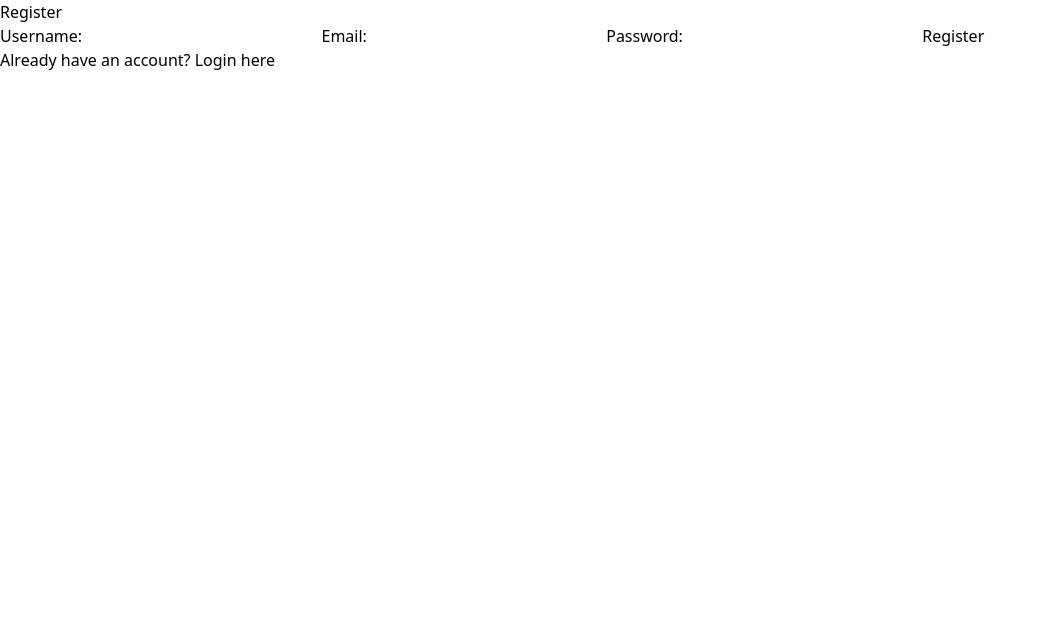
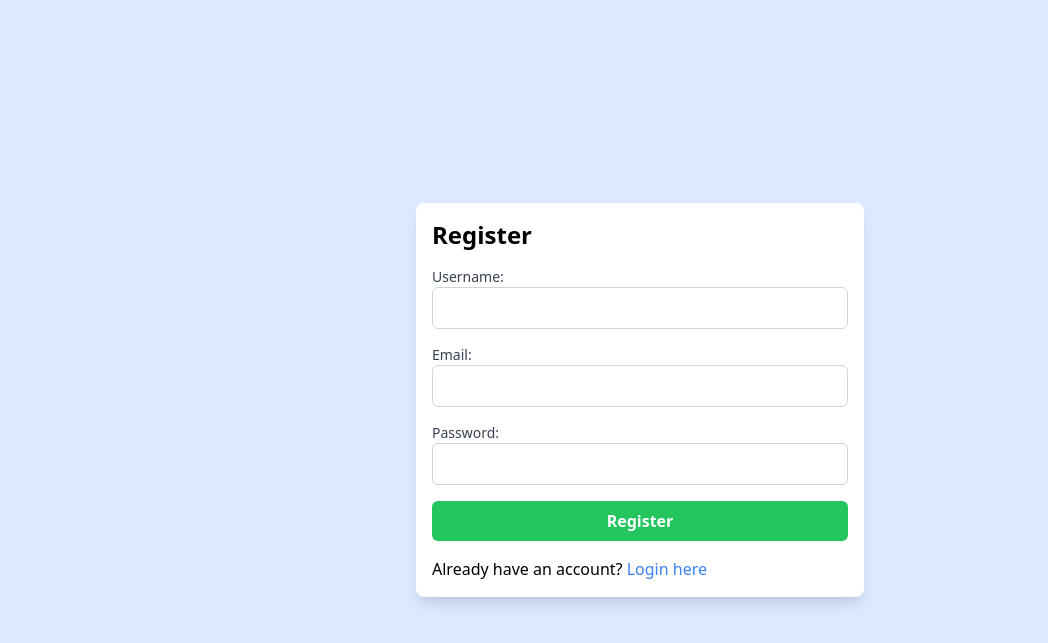
Before and after one commit to shreyuu/flask-workshop, a Flask app: page /register in a window 1280 px wide. Shown: the top 643 px of the page, without its empty margins (0-1048 px from the left). Run offline with Flask 2, Linux system fonts and the light colour scheme; style sheets or scripts are compiled from the project's sources.

Commit message:
tailwind intregration complete

```diff
--- a/auth-system-verification-through-mail/app/static/css/output.css
+++ b/auth-system-verification-through-mail/app/static/css/output.css
@@ -553,3 +553,184 @@ video {
   --tw-contain-paint:  ;
   --tw-contain-style:  ;
 }
+
+.container {
+  width: 100%;
+}
+
+@media (min-width: 640px) {
+  .container {
+    max-width: 640px;
+  }
+}
+
+@media (min-width: 768px) {
+  .container {
+    max-width: 768px;
+  }
+}
+
+@media (min-width: 1024px) {
+  .container {
+    max-width: 1024px;
+  }
+}
+
+@media (min-width: 1280px) {
+  .container {
+    max-width: 1280px;
+  }
+}
+
+@media (min-width: 1536px) {
+  .container {
+    max-width: 1536px;
+  }
+}
+
+.static {
+  position: static;
+}
+
+.mx-auto {
+  margin-left: auto;
+  margin-right: auto;
+}
+
+.mb-4 {
+  margin-bottom: 1rem;
+}
+
+.mt-4 {
+  margin-top: 1rem;
+}
+
+.block {
+  display: block;
+}
+
+.flex {
+  display: flex;
+}
+
+.min-h-screen {
+  min-height: 100vh;
+}
+
+.w-full {
+  width: 100%;
+}
+
+.max-w-md {
+  max-width: 28rem;
+}
+
+.max-w-sm {
+  max-width: 24rem;
+}
+
+.items-center {
+  align-items: center;
+}
+
+.justify-center {
+  justify-content: center;
+}
+
+.rounded-lg {
+  border-radius: 0.5rem;
+}
+
+.rounded-md {
+  border-radius: 0.375rem;
+}
+
+.border {
+  border-width: 1px;
+}
+
+.border-gray-300 {
+  --tw-border-opacity: 1;
+  border-color: rgb(209 213 219 / var(--tw-border-opacity));
+}
+
+.bg-blue-100 {
+  --tw-bg-opacity: 1;
+  background-color: rgb(219 234 254 / var(--tw-bg-opacity));
+}
+
+.bg-green-500 {
+  --tw-bg-opacity: 1;
+  background-color: rgb(34 197 94 / var(--tw-bg-opacity));
+}
+
+.bg-white {
+  --tw-bg-opacity: 1;
+  background-color: rgb(255 255 255 / var(--tw-bg-opacity));
+}
+
+.p-2 {
+  padding: 0.5rem;
+}
+
+.p-4 {
+  padding: 1rem;
+}
+
+.py-2 {
+  padding-top: 0.5rem;
+  padding-bottom: 0.5rem;
+}
+
+.text-2xl {
+  font-size: 1.5rem;
+  line-height: 2rem;
+}
+
+.text-sm {
+  font-size: 0.875rem;
+  line-height: 1.25rem;
+}
+
+.font-bold {
+  font-weight: 700;
+}
+
+.font-medium {
+  font-weight: 500;
+}
+
+.font-semibold {
+  font-weight: 600;
+}
+
+.text-blue-500 {
+  --tw-text-opacity: 1;
+  color: rgb(59 130 246 / var(--tw-text-opacity));
+}
+
+.text-gray-700 {
+  --tw-text-opacity: 1;
+  color: rgb(55 65 81 / var(--tw-text-opacity));
+}
+
+.text-white {
+  --tw-text-opacity: 1;
+  color: rgb(255 255 255 / var(--tw-text-opacity));
+}
+
+.shadow-lg {
+  --tw-shadow: 0 10px 15px -3px rgb(0 0 0 / 0.1), 0 4px 6px -4px rgb(0 0 0 / 0.1);
+  --tw-shadow-colored: 0 10px 15px -3px var(--tw-shadow-color), 0 4px 6px -4px var(--tw-shadow-color);
+  box-shadow: var(--tw-ring-offset-shadow, 0 0 #0000), var(--tw-ring-shadow, 0 0 #0000), var(--tw-shadow);
+}
+
+.hover\:bg-green-600:hover {
+  --tw-bg-opacity: 1;
+  background-color: rgb(22 163 74 / var(--tw-bg-opacity));
+}
+
+.hover\:text-blue-700:hover {
+  --tw-text-opacity: 1;
+  color: rgb(29 78 216 / var(--tw-text-opacity));
+}
--- a/auth-system-verification-through-mail/app/templates/html/index.html
+++ b/auth-system-verification-through-mail/app/templates/html/index.html
@@ -4,7 +4,7 @@
     <meta charset="UTF-8">
     <meta name="viewport" content="width=device-width, initial-scale=1.0">
     <title>homeapge</title>
-    <link rel="stylesheet" href="{{ url_for('static', filename='css/styles.css') }}">
+    <link rel="stylesheet" href="{{ url_for('static', filename='css/output.css') }}">
 </head>
 <body>
     <h1>homeapge</h1>
--- a/auth-system-verification-through-mail/app/templates/html/login.html
+++ b/auth-system-verification-through-mail/app/templates/html/login.html
@@ -4,10 +4,9 @@
     <meta charset="UTF-8">
     <meta name="viewport" content="width=device-width, initial-scale=1.0">
     <title>Login</title>
-    <link rel="stylesheet" href="{{ url_for('static', filename='css/styles.css') }}">
-
+    <link rel="stylesheet" href="{{ url_for('static', filename='css/output.css') }}">
 </head>
-<body>
+<body class="bg-blue-100 flex items-center justify-center min-h-screen" >
     <div class="container mx-auto p-4 bg-white rounded-lg shadow-lg max-w-sm">
         <h2 class="text-2xl font-bold mb-4">Login</h2>
 
--- a/auth-system-verification-through-mail/app/templates/html/register.html
+++ b/auth-system-verification-through-mail/app/templates/html/register.html
@@ -4,16 +4,16 @@
     <meta charset="UTF-8">
     <meta name="viewport" content="width=device-width, initial-scale=1.0">
     <title>Register</title>
-    <link rel="stylesheet" href="{{ url_for('static', filename='css/styles.css') }}">
+    <link rel="stylesheet" href="{{ url_for('static', filename='css/output.css') }}">
 </head>
-<body>
-    <div class="container container-register">
-        <h2>Register</h2>
+<body class="bg-blue-100 flex items-center justify-center min-h-screen">
+    <div class="container mx-auto p-4 bg-white rounded-lg shadow-lg max-w-md">
+        <h2 class="text-2xl font-bold mb-4">Register</h2>
 
         <!-- Display flash messages -->
         {% with messages = get_flashed_messages(with_categories=True) %}
             {% if messages %}
-                <ul class="flashes">
+                <ul class="flashes mb-4">
                     {% for category, message in messages %}
                         <li class="flash alert-{{ category }}">{{ message }}</li>
                     {% endfor %}
@@ -22,19 +22,19 @@
         {% endwith %}
 
         <form method="POST" action="{{ url_for('main.register') }}">
-            <label for="username">Username:</label>
-            <input type="text" id="username" name="username" required>
+            <label for="username" class="block text-sm font-medium text-gray-700">Username:</label>
+            <input type="text" id="username" name="username" required class="w-full p-2 mb-4 border border-gray-300 rounded-md">
 
-            <label for="email">Email:</label>
-            <input type="email" id="email" name="email" required>
+            <label for="email" class="block text-sm font-medium text-gray-700">Email:</label>
+            <input type="email" id="email" name="email" required class="w-full p-2 mb-4 border border-gray-300 rounded-md">
 
-            <label for="password">Password:</label>
-            <input type="password" id="password" name="password" required>
+            <label for="password" class="block text-sm font-medium text-gray-700">Password:</label>
+            <input type="password" id="password" name="password" required class="w-full p-2 mb-4 border border-gray-300 rounded-md">
 
-            <button type="submit">Register</button>
+            <button type="submit" class="w-full py-2 bg-green-500 text-white font-semibold rounded-md hover:bg-green-600">Register</button>
         </form>
 
-        <p>Already have an account? <a href="{{ url_for('main.login') }}">Login here</a></p>
+        <p class="mt-4">Already have an account? <a href="{{ url_for('main.login') }}" class="text-blue-500 hover:text-blue-700">Login here</a></p>
     </div>
 </body>
 </html>
--- a/auth-system-verification-through-mail/tailwind.config.js
+++ b/auth-system-verification-through-mail/tailwind.config.js
@@ -1,8 +1,9 @@
 /** @type {import('tailwindcss').Config} */
 module.exports = {
   content: [
-    './templates/**/*.html',
+    './app/templates/**/*.html',
     './app/**/*.py',
+    './app/static/**/*.js',
   ],
   theme: {
     extend: {},
```
